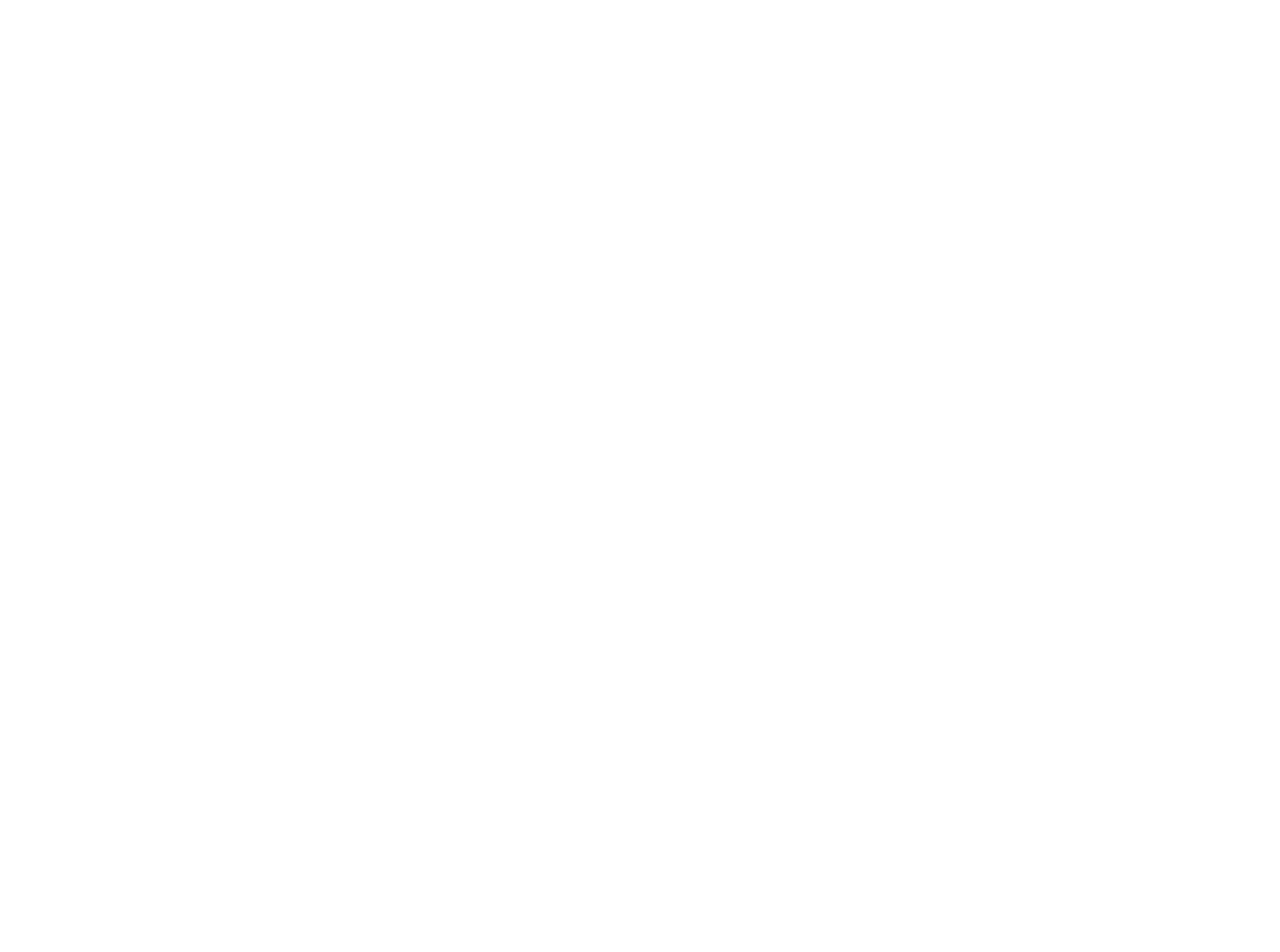
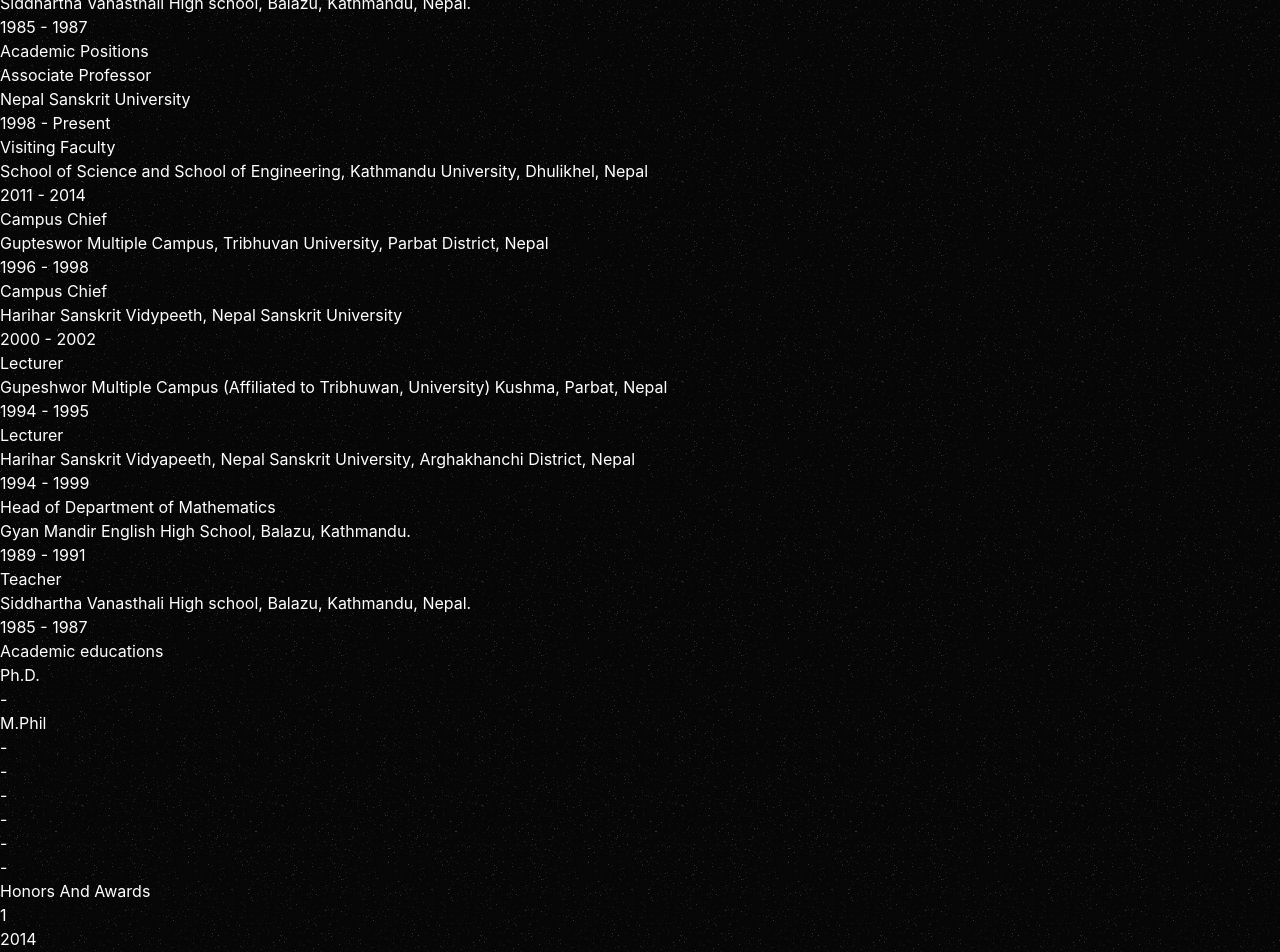
Before and after one commit to ghimireaacs/resumeDineshPanthi, a React (Create React App) app: page / in a window 1280 px wide. Shown: the part 1300-2252 px from the top of the page. Before the commit the page ends 800 px from the top, so only its background shows below. Built offline with nearby package versions, Linux system fonts and the light colour scheme.

Commit message:
Populated Academic Positions

```diff
--- /dev/null
+++ b/src/components/Academic.js
@@ -0,0 +1,21 @@
+import {academicPosition} from "./Positions";
+import "./academicPosition.css";
+
+const Academics = () => {
+  const positions = academicPosition();
+
+  return (
+    <div className="academic-position">
+      <h2>Academic Positions</h2>
+      {positions.map(position => (
+        <div key={position.id} className="position">
+          <p>{position.title}</p>
+          <p>{position.college}</p>
+          <p>{position.started} - {position.ended}</p>
+        </div>
+      ))}
+    </div>
+  );
+};
+
+export default Academics;
--- /dev/null
+++ b/src/components/Education.js
@@ -0,0 +1,21 @@
+import {education} from "./Positions";
+import "./education.css";
+
+const Education = () => {
+  const educations = education();
+
+  return (
+    <div className="academic-education">
+      <h2>Academic educations</h2>
+      {educations.map(education => (
+        <div key={education.id} className="education">
+          <p>{education.title}</p>
+          <p>{education.college}</p>
+          <p>{education.started} - {education.ended}</p>
+        </div>
+      ))}
+    </div>
+  );
+};
+
+export default Education;
--- /dev/null
+++ b/src/components/Honor.js
@@ -0,0 +1,22 @@
+import {honors} from "./Positions";
+import "./honors.css";
+
+const Honors = () => {
+  const awards = honors();
+
+  return (
+    <div className="academic-education">
+      <h2>Honors And Awards</h2>
+      {awards.map(award => (
+        <div key={award.id} className="awards">
+          <p>{award.id}</p>
+          <p>{award.year}</p>
+          <p>{award.title}</p>
+          <p>{award.description}</p>
+        </div>
+      ))}
+    </div>
+  );
+};
+
+export default Honors;
--- a/src/components/Positions.js
+++ b/src/components/Positions.js
@@ -8,41 +8,41 @@
         {id:2,
         ended:2014,
         started:2011,
-        title:"Associate Professor",
-        college:"Nepal Sanskrit University"},
+        title:"Visiting Faculty",
+        college:"School of Science and School of Engineering, Kathmandu University, Dhulikhel, Nepal"},
         {id:3,
         ended:1998,
         started:1996,
-        title:"Associate Professor",
-        college:"Nepal Sanskrit University"},
+        title:"Campus Chief",
+        college:"Gupteswor Multiple Campus, Tribhuvan University, Parbat District, Nepal"},
         {id:4,
         ended:2002,
         started:2000,
-        title:"Associate Professor",
-        college:"Nepal Sanskrit University"},
+        title:"Campus Chief",
+        college:"Harihar Sanskrit Vidypeeth, Nepal Sanskrit University"},
         {id:5,
         ended:1995,
         started:1994,
-        title:"Associate Professor",
-        college:"Nepal Sanskrit University"},
+        title:"Lecturer",
+        college:"Gupeshwor Multiple Campus (Affiliated to Tribhuwan, University) Kushma, Parbat, Nepal"},
         {id:6,
         ended:1999,
         started:1994,
-        title:"Associate Professor",
-        college:"Nepal Sanskrit University"},
+        title:"Lecturer",
+        college:"Harihar Sanskrit Vidyapeeth, Nepal Sanskrit University, Arghakhanchi District, Nepal"},
         {id:7,
         ended:1991,
         started:1989,
-        title:"Associate Professor",
-        college:"Nepal Sanskrit University"},
+        title:"Head of Department of Mathematics",
+        college:"Gyan Mandir English High School, Balazu, Kathmandu."},
         {id:8,
         ended:1987,
         started:1985,
-        title:"Associate Professor",
-        college:"Nepal Sanskrit University"},
+        title:"Teacher",
+        college:"Siddhartha Vanasthali High school, Balazu, Kathmandu, Nepal."},
 
     ]
-    console.log(positions)
+    return positions;
 }
 
 export function education(){
@@ -53,10 +53,10 @@
         subject:"Ph.D. in Mathematics",
         university:"Kathmandu University, School of Science"},
         {id:2,
-        title:"",
-        year:"",
-        subject:"",
-        university:""},
+        title:"M.Phil",
+        year:"2009",
+        subject:"M. Phil. in Mathematics",
+        university:"Kathmandu University, School of Science"},
         {id:3,
         title:"",
         year:"",
@@ -85,7 +85,7 @@
 
 
     ]
-    console.log(educations);
+    return educations;
 }
 
     export function honors(){
@@ -121,7 +121,7 @@
             description:""},
 
         ]
-        console.log(awards);
+        return awards;
     }
 
 ;
--- a/src/index.js
+++ b/src/index.js
@@ -5,6 +5,9 @@
 import reportWebVitals from './reportWebVitals';
 import Intro from './components/Intro'
 import Profile from './components/Profile';
+import Academics from './components/Academic';
+import Education from './components/Education';
+import Honors from './components/Honor';
 
 const root = ReactDOM.createRoot(document.getElementById('root'));
 root.render(
@@ -17,7 +20,11 @@
       </div>
       <Profile />
       <Intro />
+      <Academics />
     </div>
+    <Academics />
+    <Education />
+    <Honors />
   </React.StrictMode>
 );
 
```
Also changed, not shown: src/components/education.css (added), src/components/honors.css (added).
